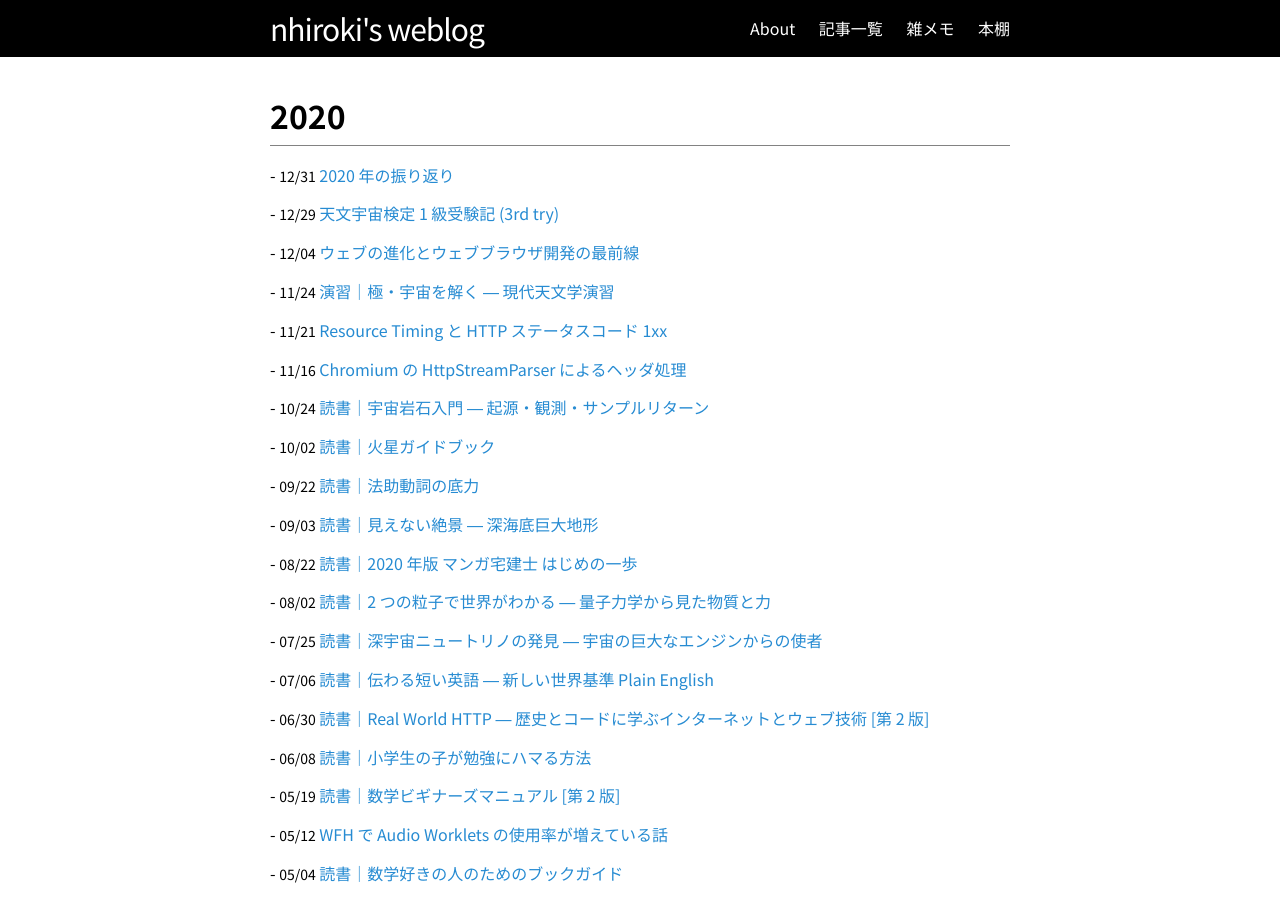
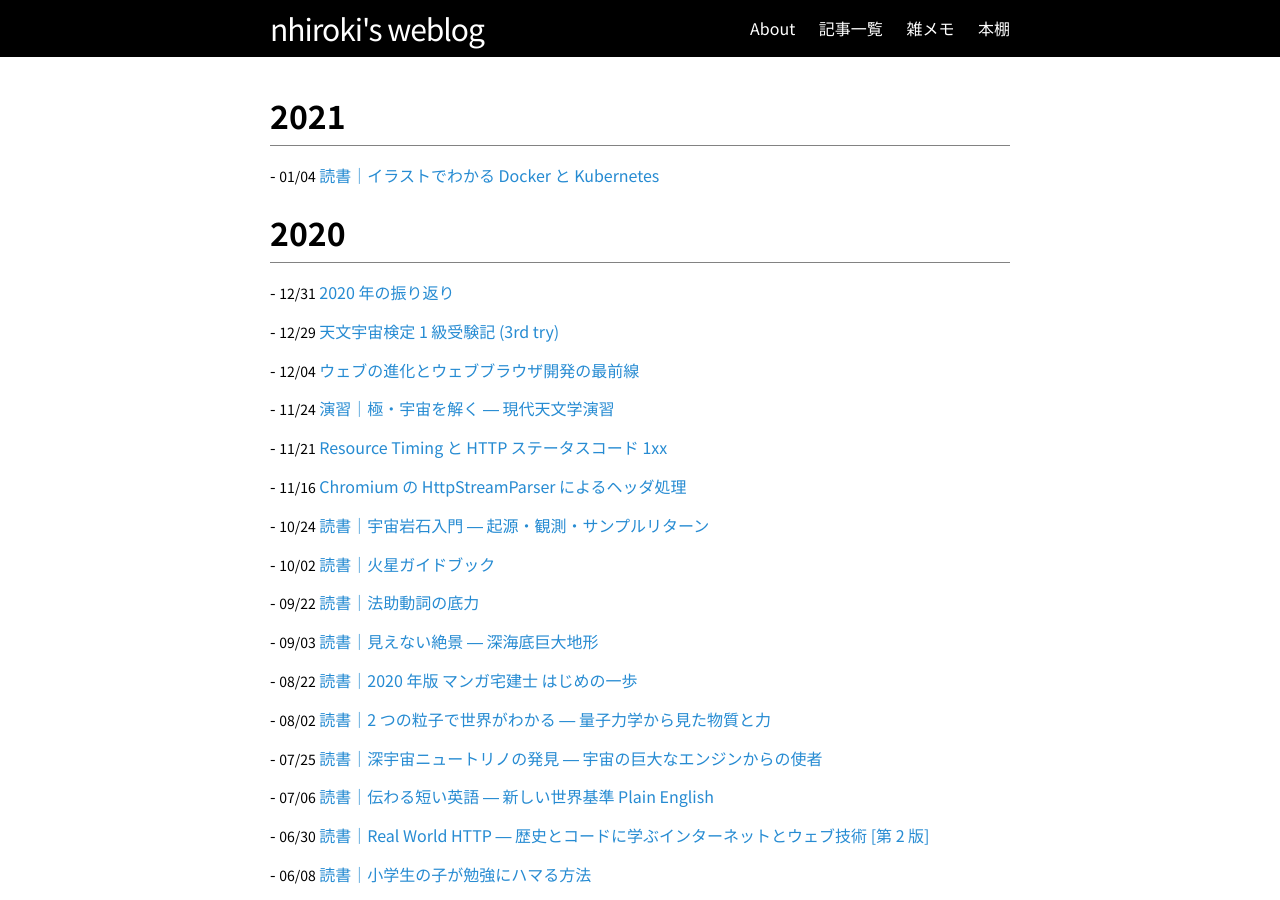
Before and after one commit to nhiroki/nhiroki.github.io, a Jekyll site: the page built from index.html, in a window 1280 px wide and 900 px high. Built offline with Jekyll 4.4.1, drawn with Linux system fonts in a browser that asks for light colours; some of the changed lines change nothing that is shown.

Commit message:
Publish a new article

```diff
--- /dev/null
+++ b/_posts/2021-01-04-book-docker-and-kubernetes.md
@@ -0,0 +1,44 @@
+---
+layout: post
+title: "読書｜イラストでわかる Docker と Kubernetes"
+date: 2021-01-04 00:00:00 +09:00
+tags: book
+image: /images/book-docker-and-kubernetes.webp
+---
+
+『イラストでわかる Docker と Kubernetes』の読書メモです。
+
+![表紙](/images/book-docker-and-kubernetes.webp)
+
+# 読んだ動機
+
+Docker や Kubernetes の仕組みについてざっくり把握したくて読みました。こういったランタイムの仕組みに関する本は特に情報の鮮度が重要だと思っていて、今回「知りたいなぁ」と思ったタイミングで本書が発売された (2020 年 12 月 5 日が発売日) のがきっかけとして大きかったです。
+
+ちなみに読み始める前の私の理解度は、Docker はちょっとしたローカル開発で使ったことがあるけど、Kubernetes はまったく使ったことがなくて雑誌などの記事を読んだことがある程度。コンテナの実行環境は namespace や cgroup などを使って作られているんでしょ？、くらいでした。
+
+# 感想
+
+要素技術や標準仕様について平易ながらもしっかり書かれていて良かったです。実行例はごく基本的なものしか載っていないので、これを読んでも Docker や Kubernetes が使えるようにはなりませんが、これを読んでからより実践的な本やリファレンスを読めば理解が早そうです (私はまだ読んでないので実際のところ分かりません)。私のように使い方よりも仕組みに興味がある人に特にオススメです。
+
+# 読書メモ
+
+[Twitter でのメモ書き](https://twitter.com/nhiroki_/status/1342662033238441984)
+
+**第 1 章　コンテナ技術の概要**
+
+- コンテナ技術の特徴、仮想マシンとの違い、コンテナ技術のエコシステム (OCI と CNCF)、オーケストレーション、コンテナランタイム、など。
+
+**第 2 章　Docker の概要**
+
+- コンテナのワークフロー (Build, Ship, Run) を実際にスクリプトを書いて体験、コンテナイメージのレイヤ構造とそれを実現する storage driver の仕組みの解説、Docker デーモンと OCI ランタイムのアーキテクチャの紹介、など。
+- ルートファイルシステムはレイヤ構造を持つ。レイヤ毎に tar で固めて、それをディレクトリごとに展開・重ね合わせてマウントする。レイヤはコンテナ間で共有されて CoW される。それを実現しているのが overlay2 などの storage driver。btrfs も storage driver として使えるのか。
+
+**第 3 章　Kubernetes の概要**
+
+- Kubernetes の特徴 (宣言的な管理や拡張性など)、クラスタの構成と kubectl による基本操作、pod とそのラベリングやアノテーション、pod のデプロイ方法 (Deployment, StatefulSet etc)、サービスディスカバリ、CRI ランタイムと CNI プラグイン、など。
+- pod 内のコンテナ群は同一ノードにデプロイされて localhost でやりとりできるのか。IP アドレスの割り振り方やサービスディスカバリの仕組みも勉強になった。
+
+**第 4 章　コンテナランタイムとコンテナの標準仕様の概要**
+
+- 高レベルランタイム (CRI) と低レベルランタイム (OCI) による pod 作成の流れ、高レベルランタイム (Docker, containerd, CRI-O) の違い、低レベルランタイム (runc, gVisor, Kata Containers) の作る実行環境の違い、OCI の各標準仕様の概要、runc によるコンテナ実行の仕組み、コンテナ環境生成のための要素技術 (namespace, cgroup)、など。
+- 低レベルランタイムの実装毎の実行環境の違いと、OCI の各仕様がそれぞれ何を定義しているのかざっくり把握できて良かった。面白そうだし時間があったら実装や仕様を深堀りしてみたいなぁ。
--- a/books.md
+++ b/books.md
@@ -1,7 +1,7 @@
 ---
 layout: page
 title: 本棚
-date: 2020/11/24
+date: 2021/01/04
 permalink: /books/
 ---
 
@@ -163,6 +163,7 @@ permalink: /books/
 - ([途中](https://twitter.com/nhiroki_/status/1009972198482866178)) Designing Data-Intensive Applications: The Big Ideas Behind Reliable, Scalable, and Maintainable Systems
 - ([途中](https://twitter.com/nhiroki_/status/798189186457026560)) Shared Memory Application Programming
 
+- ([2021](/2021/01/04/book-docker-and-kubernetes)) イラストでわかる Docker と Kubernetes
 - ([2018](/2018/06/21/book-the-art-of-concurrency)) 並行コンピューティング技法 ― 実践マルチコア/マルチスレッドプログラミング (The Art of Concurrency)
 - (2011) The Art of Multiprocessor Programming ― 並行プログラミングの原理から実践まで
 - (2009) Pthreads プログラミング
```
Also changed, not shown: images/book-docker-and-kubernetes.webp (added).
